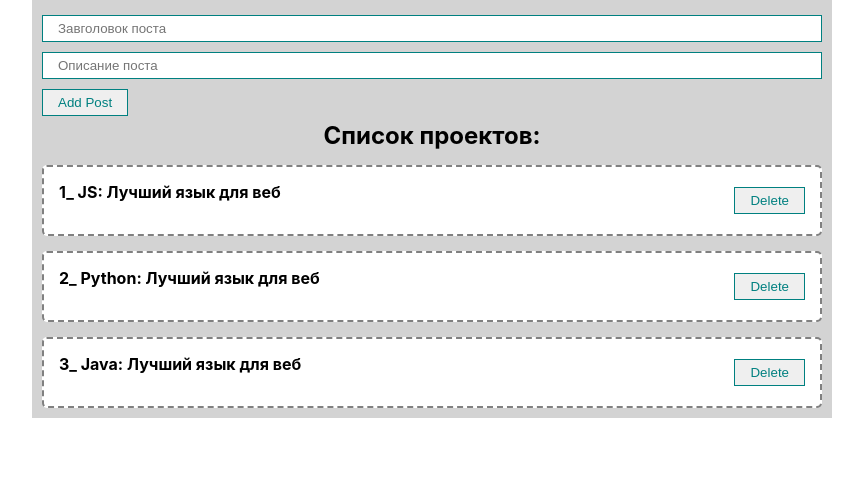
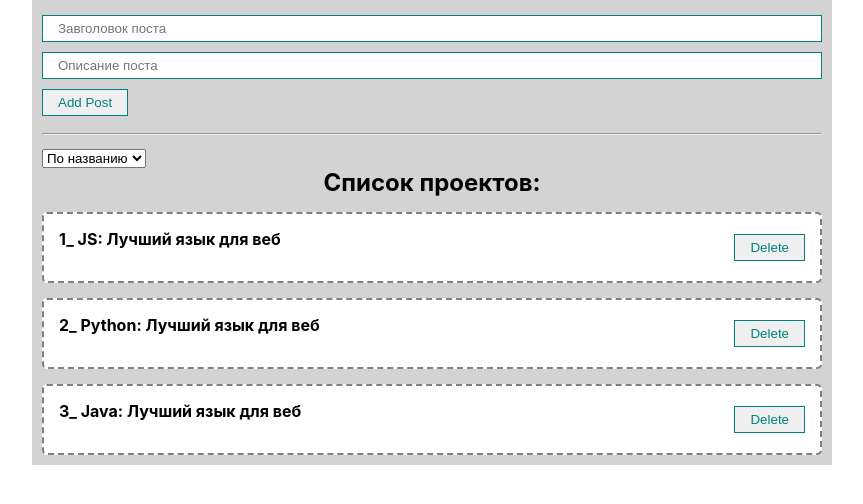
Before and after one commit to skidan29/react-course, a React (Create React App) app: page / in a window 1280 px wide. Shown: the top 504 px of the page, without its empty margins (208-1071 px from the left). Built offline with nearby package versions, Linux system fonts and the light colour scheme.

Commit message:
1.10 сортировка

```diff
--- a/src/App.js
+++ b/src/App.js
@@ -2,6 +2,8 @@ import './App.css';
 import {PostList} from "./components/Post-list";
 import {useState} from "react";
 import {PostForm} from "./components/PostForm";
+import {MySelect} from "./components/UI/MySelect";
+import {getValue} from "@testing-library/user-event/dist/utils";
 
 
 function App() {
@@ -21,10 +23,28 @@ function App() {
         setPosts(posts.filter(p => p.id !== post.id));
     }
 
+    const options = [
+        {value: 'title', name: 'По названию'},
+        {value: 'body', name: 'По описанию'},
+    ];
+
+    const [selectedStore, setSelectedStore] = useState('');
+
+
+    const sortPost = (sort) => {
+        setSelectedStore(sort);
+        setPosts([...posts].sort((a, b) => a[sort].localeCompare(b[sort])))
+        console.log(sort)
+    }
 
     return (
         <div className="App">
             <PostForm create={createPost}></PostForm>
+            <hr style={{margin: '12px 0'}}/>
+            <div>
+                <MySelect value={selectedStore} options={options} onChange={sortPost}
+                          defaultValue={'Сортировка'}></MySelect>
+            </div>
             <PostList posts={posts} remove={removePost} title='Список проектов'></PostList>
         </div>
     );
--- /dev/null
+++ b/src/components/UI/MySelect.jsx
@@ -0,0 +1,11 @@
+import React from "react";
+
+export const MySelect = ({options, defaultValue, value, onChange}) => (
+
+
+        <select value={value} onChange={event => onChange(event.target.value)}>
+            <option disabled={true}>{defaultValue}</option>
+            {options.map(option => ( <option value={option.value} key={option.value}>{option.name}</option>))}
+        </select>
+
+)
```
